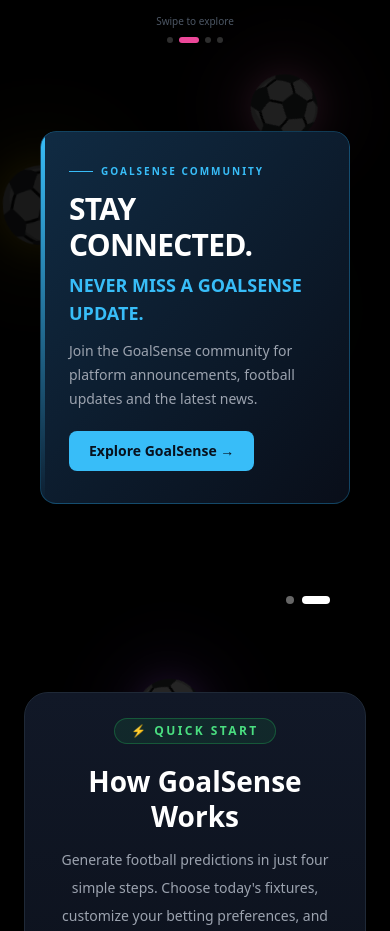
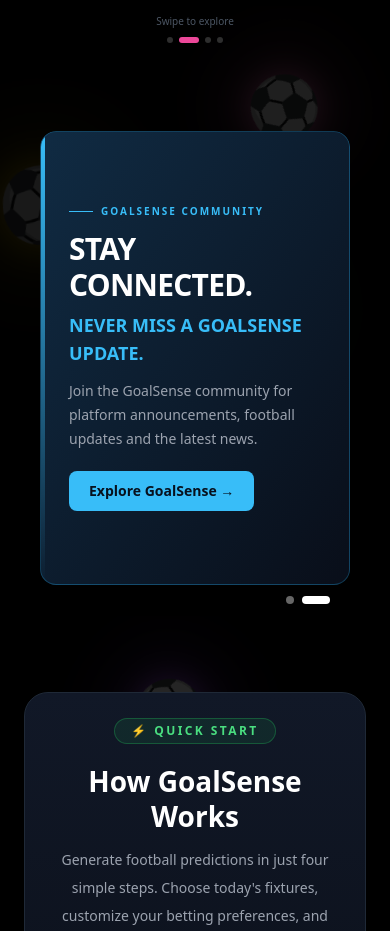
Before and after one commit to Jhondes/goalsense-app, a Next.js app: page / in a window 390 px wide. Shown: the part 2862-3793 px from the top of the page. Built offline with nearby package versions, Linux system fonts and the light colour scheme; no server answers; the database is empty.

Commit message:
Polish responsive ad carousel and disclosure badge

```diff
--- a/components/AdBanner.tsx
+++ b/components/AdBanner.tsx
@@ -81,8 +81,8 @@ export default function AdBanner() {
                 >
                   <div className="relative overflow-hidden rounded-2xl border border-[#d4a72c]/30 bg-[#090909] shadow-[0_10px_40px_rgba(0,0,0,0.35)]">
                   {/* Ad disclosure badge */}
-<div className="absolute bottom-3 right-3 z-20 rounded-md border border-white/15 bg-[#333333]/85 px-2 py-1 text-xs font-medium text-white shadow-sm backdrop-blur-sm">
-  Ads
+<div className="absolute bottom-10 right-3 z-30 rounded-md border border-white/20 bg-[#333333]/95 px-3 py-1.5 text-xs font-medium text-white shadow-md">
+  Ad
 </div>
                     <div className="absolute left-0 top-0 h-full w-1 bg-gradient-to-b from-[#f5c542] via-[#d4a72c] to-transparent" />
 
@@ -129,10 +129,10 @@ export default function AdBanner() {
                   </div>
                 </a>
               ) : (
-                <div className="relative min-h-[240px] overflow-hidden rounded-2xl border border-[#229ED9]/30 bg-gradient-to-br from-[#102b43] to-[#090e19] shadow-[0_10px_40px_rgba(0,0,0,0.35)]">
+                <div className="relative min-h-[452px] md:min-h-[310px] overflow-hidden rounded-2xl border border-[#229ED9]/30 bg-gradient-to-br from-[#102b43] to-[#090e19] shadow-[0_10px_40px_rgba(0,0,0,0.35)]">
                   <div className="absolute left-0 top-0 h-full w-1 bg-gradient-to-b from-[#38bdf8] to-transparent" />
 
-                  <div className="flex min-h-[240px] flex-col justify-center px-7 py-8 sm:px-10">
+                  <div className="flex min-h-[452px] md:min-h-[310px] flex-col justify-center px-7 py-8 sm:px-10">
                     <div className="mb-3 flex items-center gap-2">
                       <span className="h-px w-6 bg-[#38bdf8]" />
                       <span className="text-[10px] font-semibold uppercase tracking-[0.2em] text-[#38bdf8]">
```
